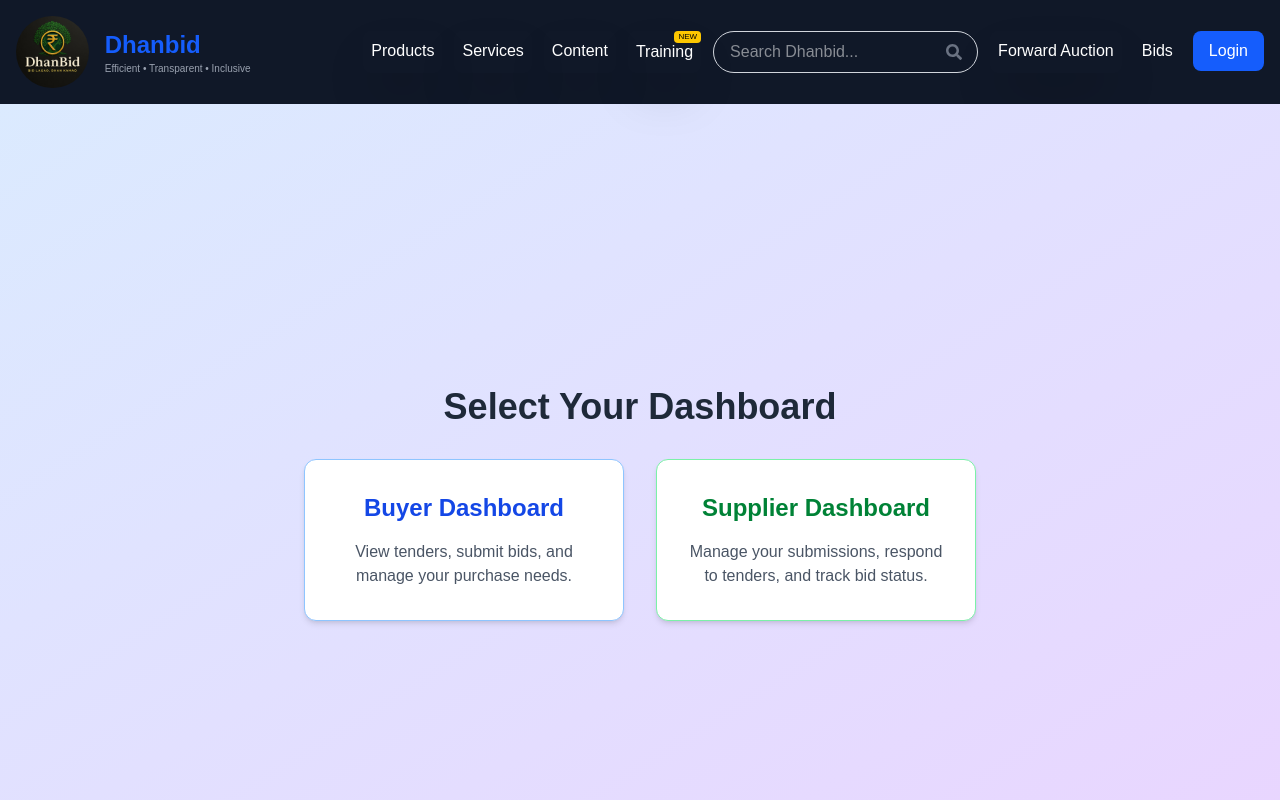
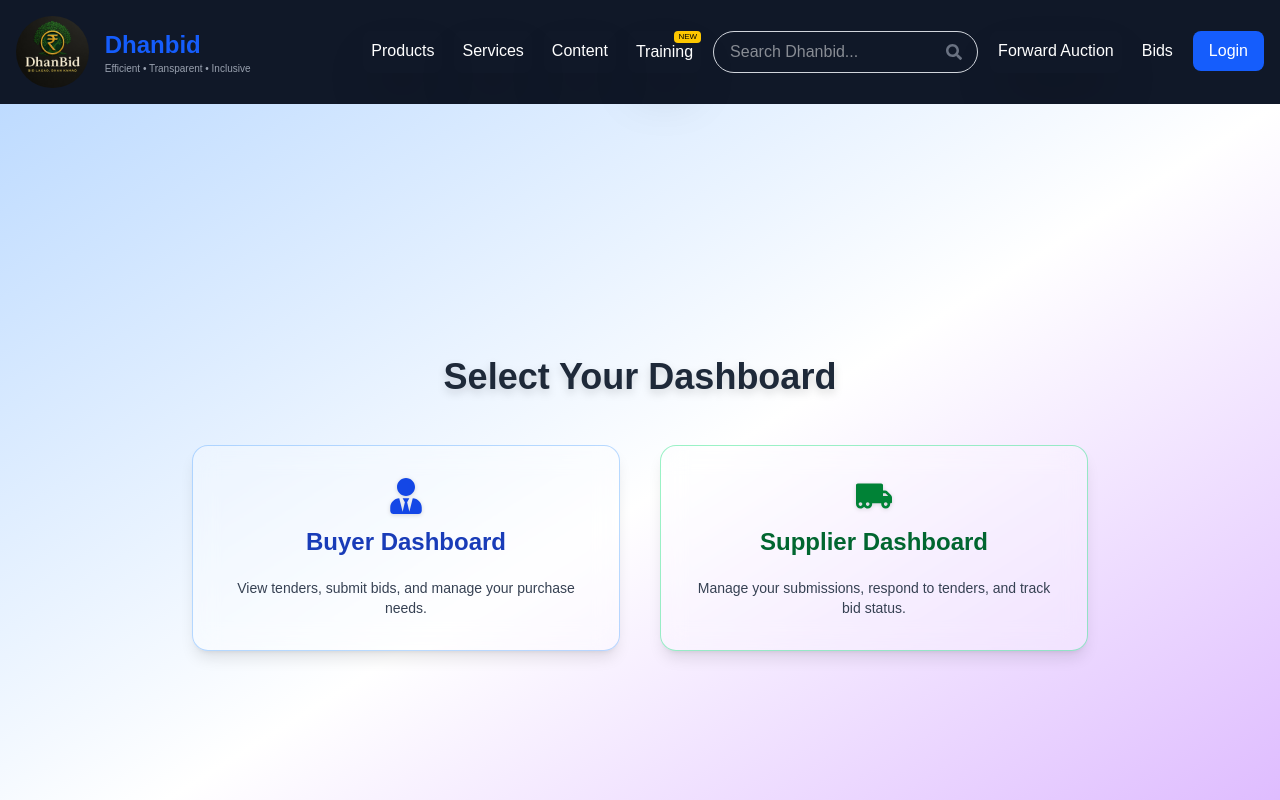
Before and after one commit to deepakguptabvp/Dhanbid, a Next.js app: page /dashboard-selector in a window 1280 px wide. Shown: the top 800 px of the page. Built offline with nearby package versions, Linux system fonts and the light colour scheme.

Commit message:
working otp

```diff
--- a/src/app/dashboard-selector/page.jsx
+++ b/src/app/dashboard-selector/page.jsx
@@ -1,23 +1,37 @@
 import Link from 'next/link';
+import { FaUserTie, FaTruckMoving } from 'react-icons/fa'; // Buyer & Supplier icons
 
 const DashboardSelector = () => {
   return (
-    <div className="min-h-screen flex flex-col items-center justify-center bg-gradient-to-br from-blue-100 to-purple-200 p-6">
-      <h1 className="text-4xl font-bold text-gray-800 mb-8">Select Your Dashboard</h1>
-      <div className="grid grid-cols-1 sm:grid-cols-2 gap-8 w-full max-w-2xl">
-        {/* Buyer Dashboard Card */}
-        <Link href="/buyer-dashboard">
-          <div className="cursor-pointer bg-white rounded-xl shadow-md hover:shadow-xl transform hover:scale-105 transition duration-300 p-8 text-center border border-blue-300">
-            <h2 className="text-2xl font-semibold text-blue-700 mb-4">Buyer Dashboard</h2>
-            <p className="text-gray-600">View tenders, submit bids, and manage your purchase needs.</p>
+    <div className="min-h-screen flex flex-col items-center justify-center bg-gradient-to-br from-blue-200 via-white to-purple-300 p-6">
+      <h1 className="text-4xl font-extrabold text-gray-800 mb-12 drop-shadow-lg">
+        Select Your Dashboard
+      </h1>
+
+      <div className="grid grid-cols-1 sm:grid-cols-2 gap-10 w-full max-w-4xl">
+        {/* Buyer Dashboard */}
+        <Link href="/buyer-dashboard" passHref>
+          <div className="cursor-pointer backdrop-blur-md bg-white/30 border border-blue-400/40 hover:border-blue-600/60 hover:shadow-blue-500/30 shadow-lg hover:scale-[1.03] transition-all duration-300 ease-in-out rounded-2xl p-8 text-center">
+            <div className="flex flex-col items-center gap-3">
+              <FaUserTie className="text-blue-700 text-4xl drop-shadow-sm" />
+              <h2 className="text-2xl font-semibold text-blue-800">Buyer Dashboard</h2>
+              <p className="text-gray-700 mt-2 text-sm">
+                View tenders, submit bids, and manage your purchase needs.
+              </p>
+            </div>
           </div>
         </Link>
 
-        {/* Supplier Dashboard Card */}
-        <Link href="/supplier-dashboard">
-          <div className="cursor-pointer bg-white rounded-xl shadow-md hover:shadow-xl transform hover:scale-105 transition duration-300 p-8 text-center border border-green-300">
-            <h2 className="text-2xl font-semibold text-green-700 mb-4">Supplier Dashboard</h2>
-            <p className="text-gray-600">Manage your submissions, respond to tenders, and track bid status.</p>
+        {/* Supplier Dashboard */}
+        <Link href="/supplier-dashboard" passHref>
+          <div className="cursor-pointer backdrop-blur-md bg-white/30 border border-green-400/40 hover:border-green-600/60 hover:shadow-green-500/30 shadow-lg hover:scale-[1.03] transition-all duration-300 ease-in-out rounded-2xl p-8 text-center">
+            <div className="flex flex-col items-center gap-3">
+              <FaTruckMoving className="text-green-700 text-4xl drop-shadow-sm" />
+              <h2 className="text-2xl font-semibold text-green-800">Supplier Dashboard</h2>
+              <p className="text-gray-700 mt-2 text-sm">
+                Manage your submissions, respond to tenders, and track bid status.
+              </p>
+            </div>
           </div>
         </Link>
       </div>
--- a/src/app/login/page.jsx
+++ b/src/app/login/page.jsx
@@ -1,12 +1,14 @@
 "use client";
 import React, { use, useEffect, useState } from "react";
 // import { useNavigate } from "react-router-dom";
+import { useRouter } from "next/navigation";
 import axios from "axios";
 import toast from "react-hot-toast";
 import Link from "next/link";
 
 
 function Login() {
+  const router = useRouter();
   const [phone, setPhone] = useState("");
   const [otp, setOtp] = useState("");
   const [error, setError] = useState("");
@@ -77,12 +79,12 @@ function Login() {
   // const navigate = useNavigate();
   const handleOtpVerification = async () => {
     try {
-      const { data } = await axios.post("user/otp-verified", { phone });
-      setUser(data.user);
-      localStorage.setItem("BidA2ZUser", data.token);
+      // // const { data } = await axios.post("user/otp-verified", { phone });
+      // setUser(data.user);
+      // localStorage.setItem("BidA2ZUser", data.token);
       setError("");
       // navigate to buyer / supplier page.
-     <Link href="/dashboard-selector"></Link>
+     router.push("/dashboard-selector")
 
     } catch {
       setError("Something went wrong! Try Again");
```
